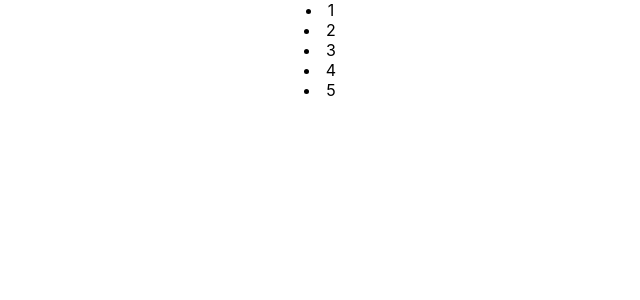
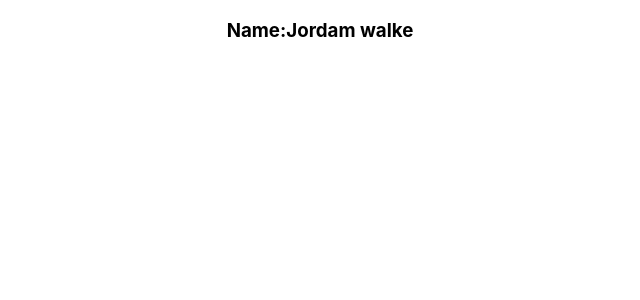
Before and after one commit to swapnilranmale2003/react-practicals, a React (Create React App) app in the folder practiseset1/: page / in a window 1280 px wide. Shown: the top 300 px of the page, without its empty margins (320-960 px from the left). Built offline with nearby package versions, Linux system fonts and the light colour scheme.

Commit message:
Add Person Component

```diff
--- a/practiseset1/src/App.js
+++ b/practiseset1/src/App.js
@@ -1,7 +1,7 @@
 import './App.css';
-import ListPractise from './components/ListPractise';
-
-import UseState from './components/UseState';
+import Person from './components/Person';
+// import ListPractise from './components/ListPractise';
+// import UseState from './components/UseState';
 // import Mybutton from './components/Mybutton';
 
 function App() {
@@ -16,7 +16,8 @@ function App() {
       {/* <h1>Welcome  <h1>{user.name}</h1></h1>
       <Mybutton /> */}
       {/* <UseState /> */}
-      <ListPractise />
+      {/* <ListPractise /> */}
+      <Person  name= "Jordam walke"/>
     </div>
   );
 }
```
